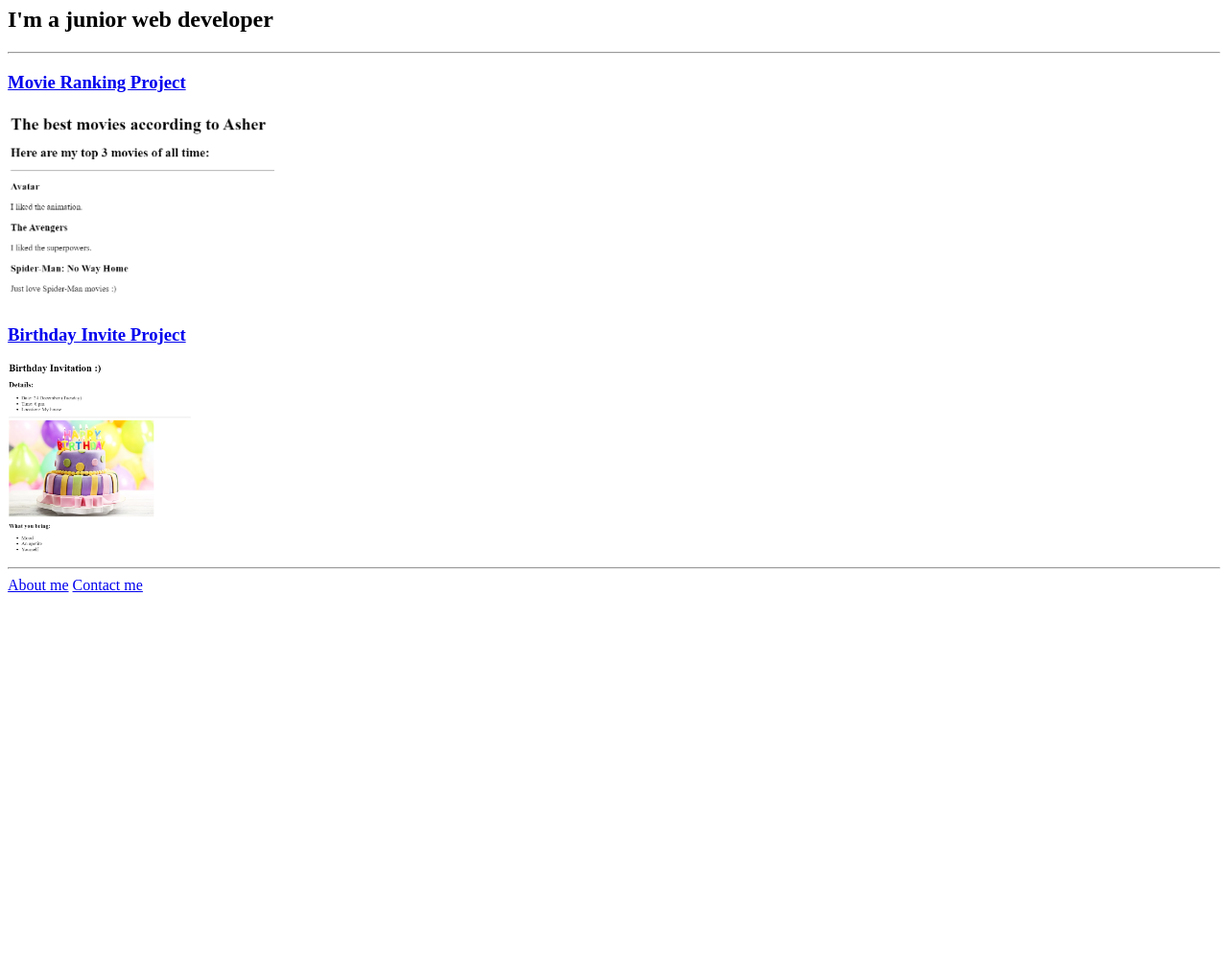
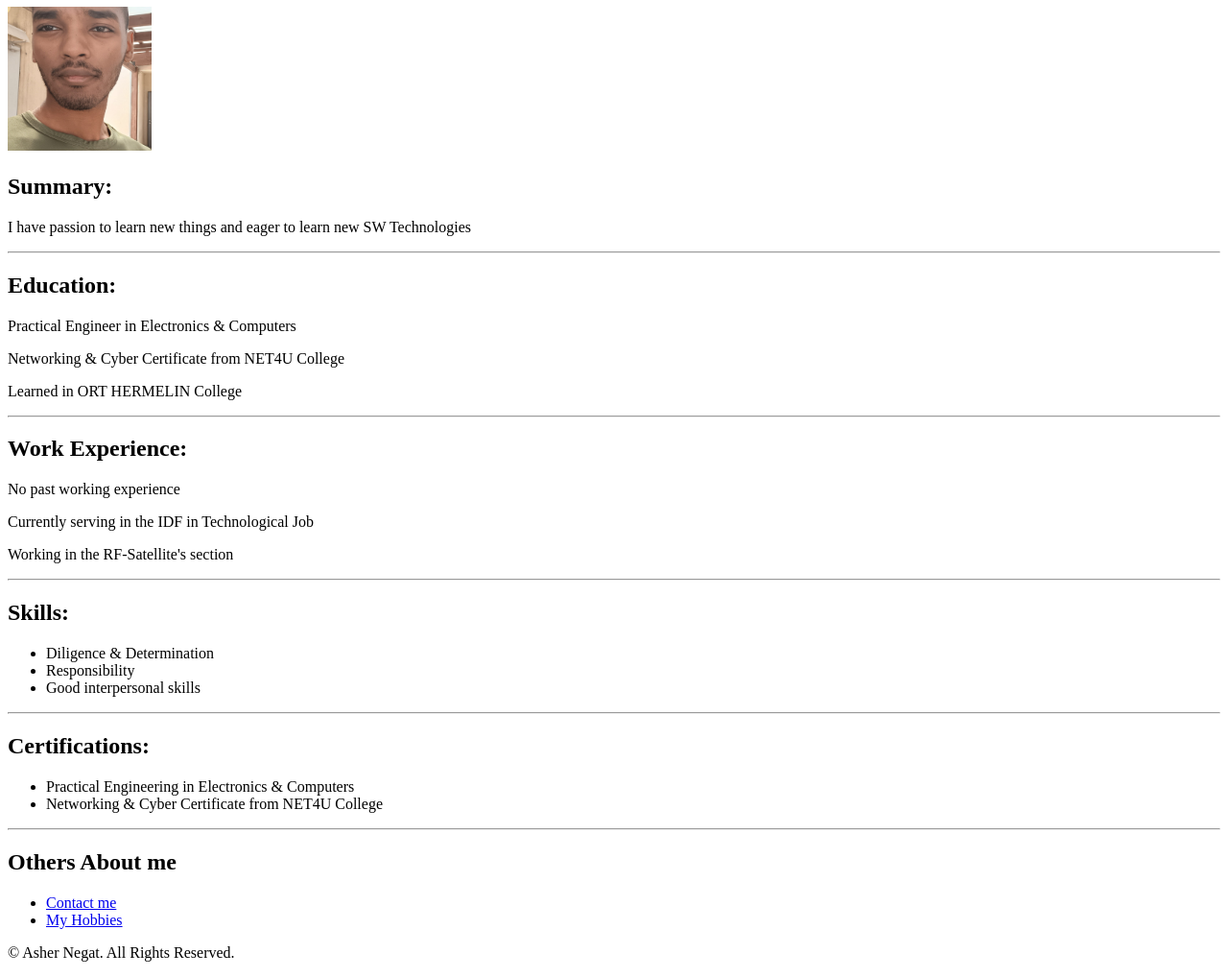
Before and after one commit to OsherNegat/html-portfolio, a plain HTML site: page index.html in a window 1280 px wide. Shown: the part 73-1091 px from the top of the page at 96% size. Before the commit the page ends 800 px from the top, so only its background shows below. Drawn offline with Linux system fonts and the light colour scheme.

Commit message:
Add files via upload

```diff
--- a/index.html
+++ b/index.html
@@ -1,23 +1,45 @@
 <!DOCTYPE html>
-<html lang="en">
-    <head>
-        <meta chraset="UTF-8">
-        <meta name="viewport" content="width=device-width, initial-scale=1.0">
-        <title>My Website</title>
-    </head>
-    <body>
-        <h1>Asher Negat's Portfolio</h1>
-        <h2>I'm a junior web developer</h2>
-        <hr />
-        <h3><a href="./public/Movie-Ranking.html">Movie Ranking Project</a></h3>
+<head>
+    <title>My Resume:</title>
+</head>
+<body>
+    <h1>Asher Negat</h1>
+    <img src="./Me.jpeg" height="150" alt="Asher Negat"/>
 
-        <img src="./assets/images/movie-ranking.png" alt="Movie ranking project preview" height="200" />
+    <h2>Summary:</h2>
+        <p>I have passion to learn new things and eager to learn new SW Technologies</p>
+    <hr />
+    <h2>Education:</h2>
 
-        <h3><a href="./public/Birthday Invite.html">Birthday Invite Project</a></h3>
+        <p>Practical Engineer in Electronics & Computers<br />
+        <p>Networking & Cyber Certificate from NET4U College</p>
+        <p>Learned in ORT HERMELIN College</p>
+    <hr />
+    <h2>Work Experience:</h2>
 
-        <img src="./assets/images/birthday-invite.png" alt="Birthday cake project preview" height="200"/>
-        <hr />
-        <a href="./public/about.html">About me</a>
-        <a href="./public/contact.html">Contact me</a>
-    </body>
-</html>
+            <p>No past working experience<br/>
+            <p>Currently serving in the IDF in Technological Job</p>
+            <p>Working in the RF-Satellite's section</p>
+    <hr />
+    <h2>Skills:</h2>
+        <ul>
+            <li>Diligence & Determination</li>
+            <li>Responsibility</li>
+            <li>Good interpersonal skills</li>
+        </ul>
+    <hr />
+    <h2>Certifications:</h2>
+        <ul>
+            <li>Practical Engineering in Electronics & Computers</li>
+            <li>Networking & Cyber Certificate from NET4U College</li>
+        </ul>
+    <hr />
+    <h2>Others About me</h2>
+        <ul>
+            <li><a href="./contact.html">Contact me</a></li>
+            <li><a href="./hobbies.html">My Hobbies</a></li>
+        </ul>
+    <footer>
+        <p>© Asher Negat. All Rights Reserved.</p>
+    </footer>
+</body>
```
Also changed, not shown: contact.html (added, +8 -0 lines), hobbies.html (added, +13 -0 lines), Me.jpeg (added).
